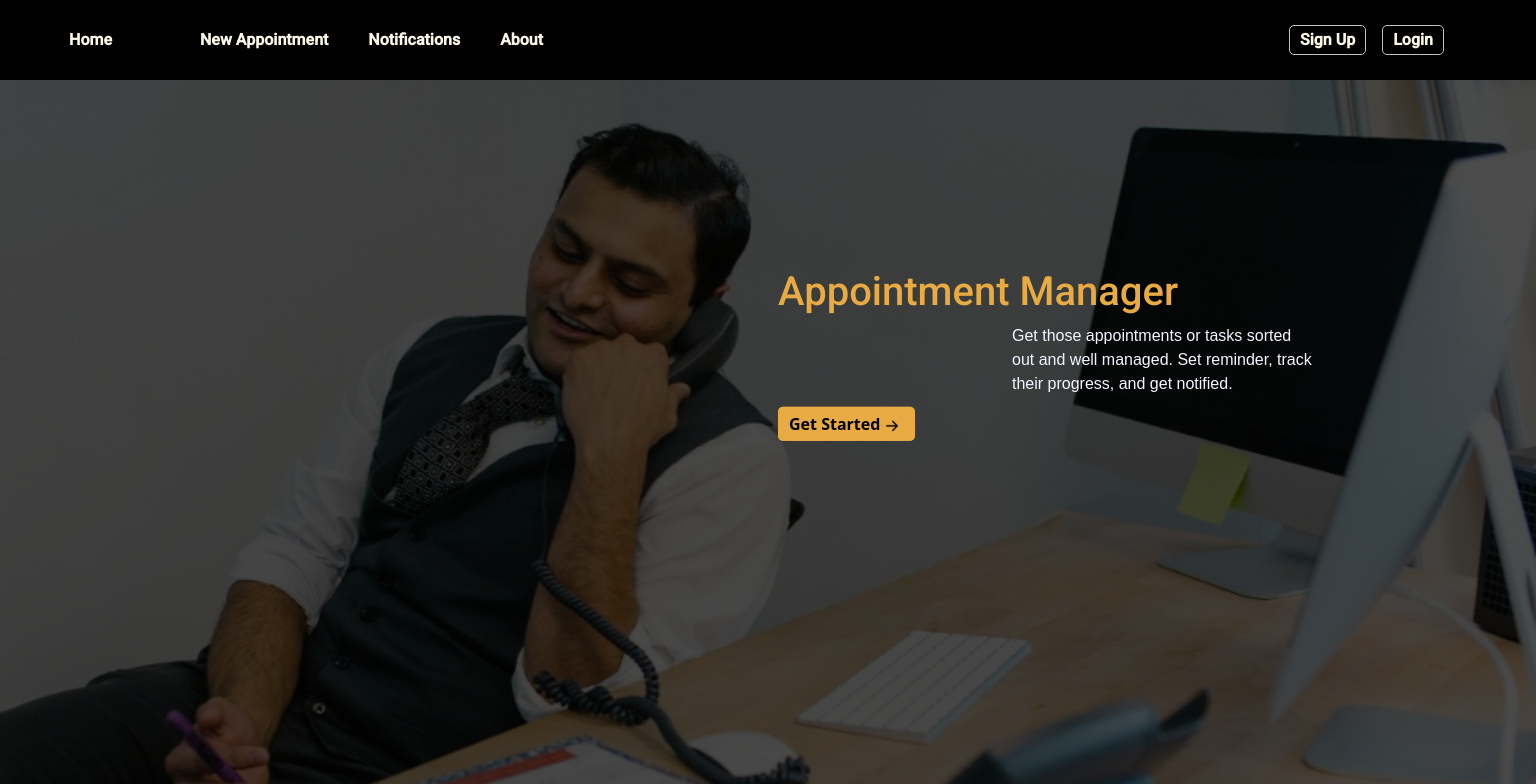
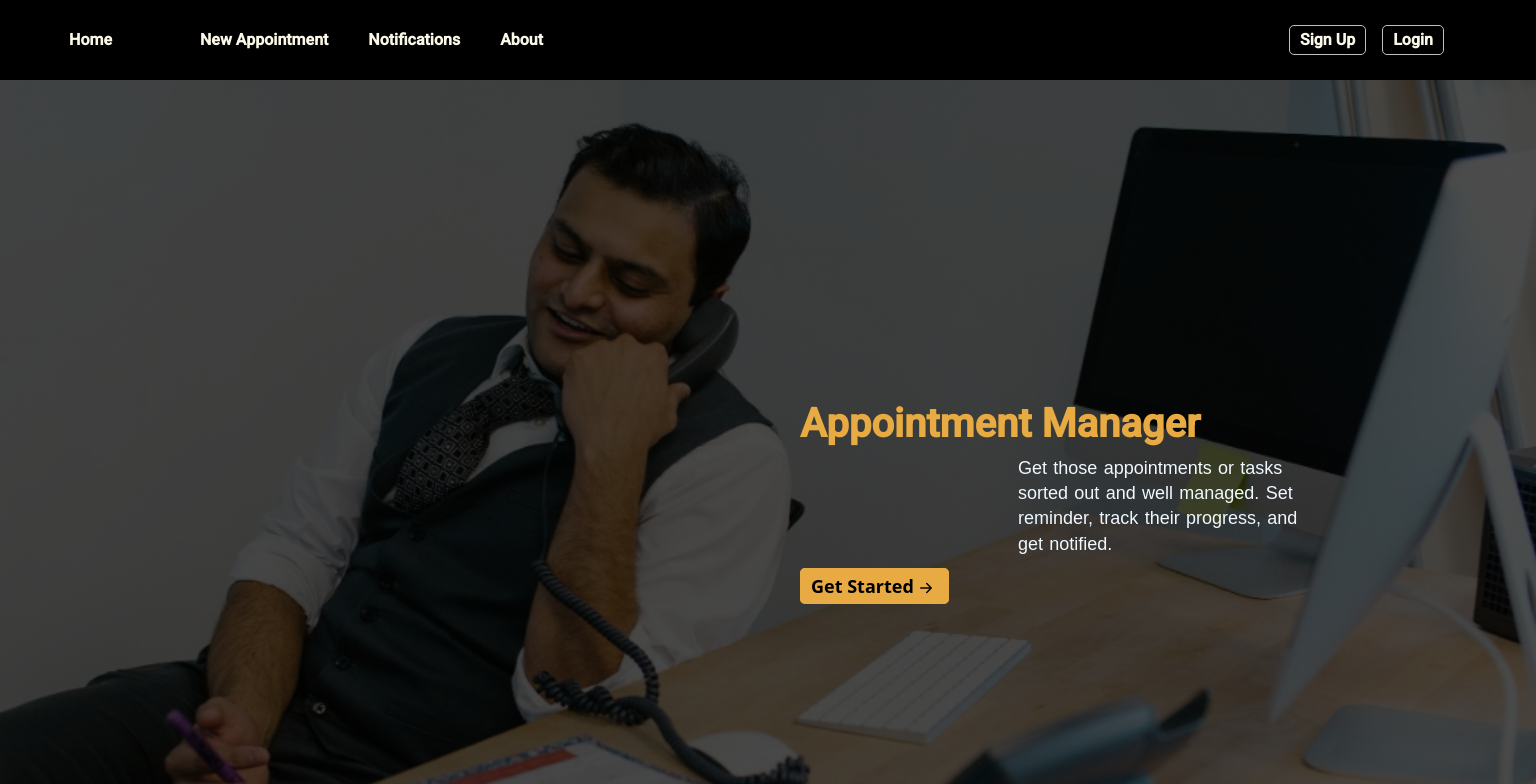
Before and after one commit to awasevalentine/Appointment-manager-v2, a React (Create React App) app: page / in a window 1536 px wide. Shown: the top 784 px of the page. Built offline with nearby package versions, Linux system fonts and the light colour scheme; a web font is replaced by a local one.

Commit message:
added section for media queries and aslo adjusted the intro settings

```diff
--- a/src/app/pages/home/home-page.jsx
+++ b/src/app/pages/home/home-page.jsx
@@ -14,8 +14,9 @@ const HomePage =()=>{
         <>
         <NavSection />
         <div id="intro-wrapper">
-            <section className="intro mobile-view">
+            <section className="intro">
                 <div className="intro-description">
+                    <div class="intro-description-content">
                         <h1 class="display-6">Appointment Manager</h1>
                         <p className="text-centert intro-text">
                             Get those appointments or tasks sorted out and well managed.
@@ -24,6 +25,7 @@ const HomePage =()=>{
                         <Link class="get-started" to='/'>Get Started
                             <BsArrowRightShort class="fs-4 arrow-heartbeat" />
                         </Link>
+                    </div>
                 </div>
             </section>
         </div>
@@ -69,7 +71,7 @@ const HomePage =()=>{
                     {
                         benefitOffers.map((res)=>(
                             <div className="col-sm-12 col-md-4 col-lg-3">
-                                <div className="card" style={{height: '100% !important'}}>
+                                <div className="card h-100" style={{height: '100% !important'}}>
                                     <img src={res.image} class="card-img-top" alt="Appointment" />
                                     <h4 className="card-title mt-3">{res.name}</h4>
                                     <p className="card-body">
--- a/src/app/pages/home/home.css
+++ b/src/app/pages/home/home.css
@@ -11,7 +11,7 @@
 }
 
 /* Intro section */
-.intro-description > h1{
+.intro-description > .intro-description-content > h1{
     color: #E8AA42;
     font-family: 'Roboto', sans-serif;
     font-weight: 400;
@@ -29,17 +29,20 @@
 }
 
 .intro {
-    width: 50%;
-    transform: none !important;
-    margin: auto;
-    float: right;
-    margin-top: 120px;
+    width: 100%;
+    height: 100%;
 }
 
 .intro-description{
-    height: 100%;
-    width: 100%;
-    transform: translate(10px, 40%);
+    width: 50%;
+    margin-top: 10em;
+    animation: entrance 1.5s ease-in-out;
+    float: right;
+
+}
+
+.intro-description-content{
+    margin-left: 2rem;
 }
 
 .intro-text{
@@ -50,6 +53,8 @@
     justify-items: center;
     justify-self: center;
     font-family: sans-serif;
+    word-spacing: 1.3px;
+    line-height: 1.4;
 
 }
 
@@ -73,8 +78,22 @@
     100% {
         opacity: 1;
     }
+}
+
+@keyframes entrance {
+    0%{
+        transform: translateX(-100%);
+        opacity: 0;
+    }
+
+    100% {
+        transform: translateX(5%);
+        opacity: 1;
+    }
 
 }
+
+
 /* End of intro section */
 
 /* Calendar section */
@@ -102,7 +121,21 @@
     background-position: bottom;
     background-size: cover;
     border-radius: 5px;
+    animation: calendarImageDisplay 2s ease-in;
 
+
+}
+
+@keyframes calendarImageDisplay {
+    0%{
+        opacity: 0;
+        display: none
+    }
+
+    100%{
+        opacity: 1;
+        display: flex;
+    }
 
 }
 /* End of calendar section */
@@ -192,10 +225,17 @@
 }
 /* End of offers section */
 
+/* Media Queries*/
 
 
 /* Media Query section for extra small screen */
-@media screen and (max-width: 478px) {
+@media (min-width: 320px){
+
+}
+/* End of extra small */
+
+/* Smaller screens */
+@media screen and (min-width: 321px) and (max-width: 478px) {
     #intro-wrapper {
         height: 100vh;
         background: #000;
@@ -311,7 +351,6 @@
 
 /* Media Query section for  small screen */
 @media screen and (min-width: 479px) and (max-width: 767px) {
-/* @media screen and (min-width: 576px) and (max-width: 767px) { */
     #intro-wrapper {
         height: 60vh;
         background: #000;
@@ -427,9 +466,8 @@
 
 
 
-/* Media Query section for  Medium screen */
+/* Media Query section for  tablet screen */
 @media screen and (min-width: 768px) and (max-width: 991px){
-/* @media screen and (min-width: 768px) and (max-width: 991px){ */
     #intro-wrapper {
         height: 60vh;
         background: #000;
@@ -545,3 +583,45 @@
 }
 /* End of offer benefit */
 }
+
+
+/* Section for medium screen */
+@media screen and (min-width: 992px) and (max-width: 1200px){
+}
+
+/* Desktop screen */
+@media (min-width: 1536px){
+    .intro-description{
+        width: 50%;
+        margin-top: 20rem;
+        animation: entrance 1.5s ease-in-out;
+        float: right;
+
+    }
+
+    .intro-description-content{
+        margin-left: 2rem;
+        font-size: 18px;
+    }
+
+    .intro-text{
+        display: flex;
+        width: 300px;
+        align-items: center;
+        justify-content: center;
+        justify-items: center;
+        justify-self: center;
+        font-family: sans-serif;
+        word-spacing: 1.3px;
+        line-height: 1.4;
+
+    }
+
+    /* Intro section */
+.intro-description > .intro-description-content > h1{
+    color: #E8AA42;
+    font-family: 'Roboto', sans-serif;
+    font-weight: 700;
+}
+
+}
```
Lines whose indentation alone changed are shown as unchanged.
